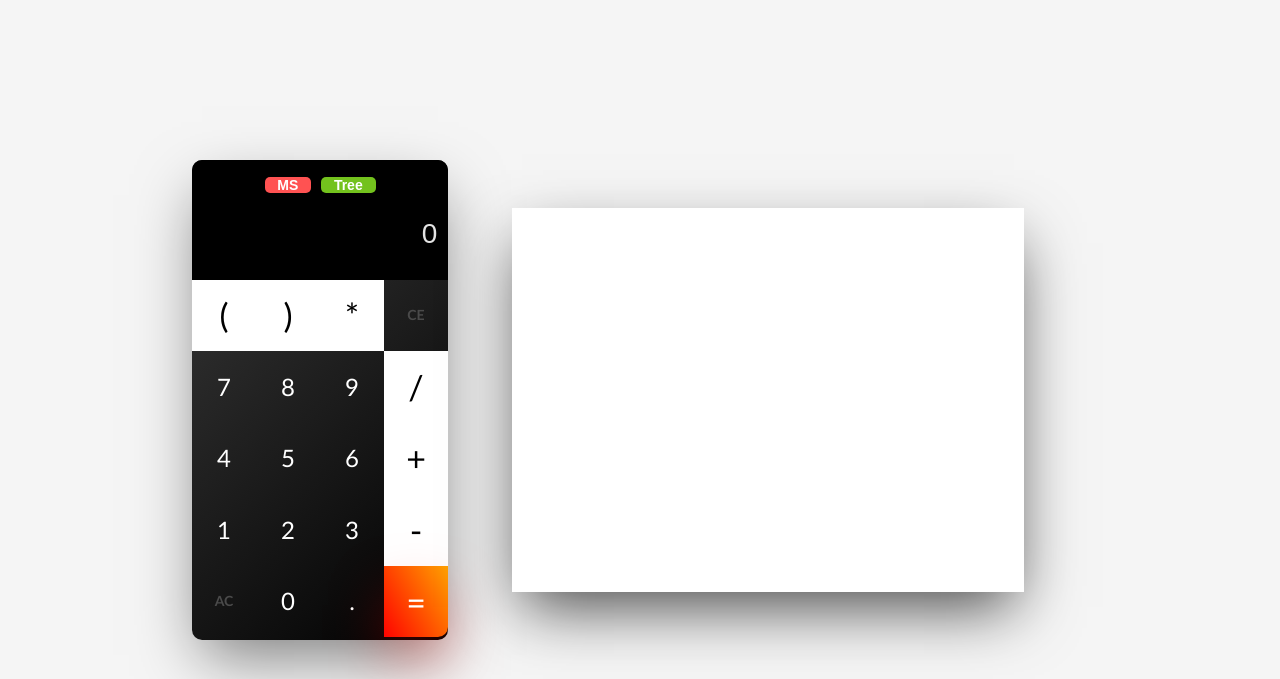
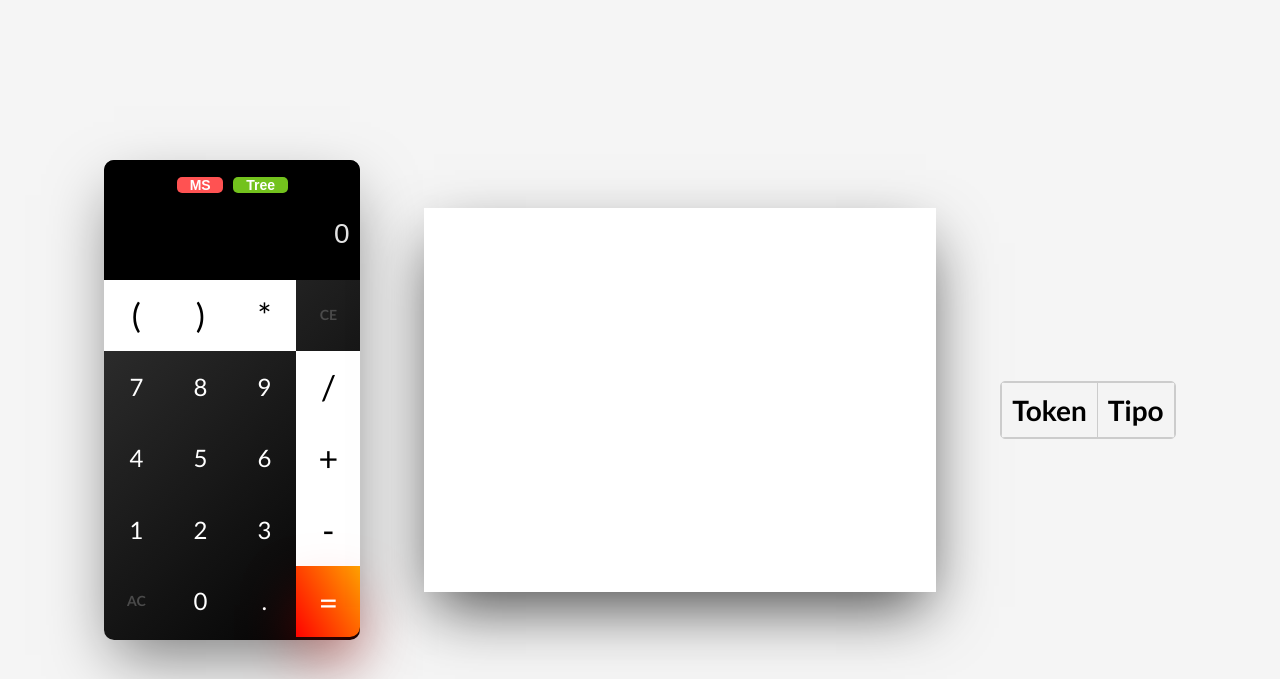
Before and after one commit to Herobrot/CalculadoraExprPython, a Flask app: page / in a window 1280 px wide. Shown: the top 679 px of the page. Run offline with Flask 3, Linux system fonts and the light colour scheme; lists and menus that the app fills with data are empty.

Commit message:
terminado

```diff
--- a/calculadora/app.py
+++ b/calculadora/app.py
@@ -10,25 +10,51 @@ import ply.lex as lex
 
 app = Flask(__name__)
 
-tokens = [
-    'FLOAT',
-    'NUMBER',
-    'PLUS',
-    'MINUS',
-    'MULTIPLY',
-    'DIVIDE',
-    'LPAREN',
-    'RPAREN',
-    'DOT',
-]
+class MathLexer:
+    tokens = [
+        'FLOAT',
+        'NUMBER',
+        'PLUS',
+        'MINUS',
+        'MULTIPLY',
+        'DIVIDE',
+        'LPAREN',
+        'RPAREN',
+        'DOT',
+    ]
 
-t_PLUS = r'\+'
-t_MINUS = r'-'
-t_MULTIPLY = r'\*'
-t_DIVIDE = r'/'
-t_LPAREN = r'\('
-t_RPAREN = r'\)'
-t_DOT = r'\.'
+
+    t_PLUS = r'\+'
+    t_MINUS = r'-'
+    t_MULTIPLY = r'\*'
+    t_DIVIDE = r'/'
+    t_LPAREN = r'\('
+    t_RPAREN = r'\)'
+    t_DOT = r'\.'
+
+    def t_FLOAT(self, t):
+        r'\d+\.\d+'
+        t.value = float(t.value)
+        return t
+
+    def t_NUMBER(self, t):
+        r'\d+'
+        t.value = int(t.value)
+        return t
+
+    t_ignore = ' \t'
+
+
+    def t_error(self, t):
+        print(f"Carácter ilegal {t.value[0]!r}")
+        t.lexer.skip(1)
+
+    def __init__(self):
+        self.lexer = lex.lex(module=self)
+
+    def tokenize(self, data):
+        self.lexer.input(data)
+        return list(self.lexer)
 
 math_grammar = """
     ?start: expr
@@ -130,6 +156,29 @@ def generate_tree(tree):
     except ValueError as e:
         return {"error": str(e)}, 400
 
+@app.route('/tokenizar', methods=['POST'])
+def token_expression():
+    data = request.json
+    expression = data.get('expression', '')
+
+    try:
+        tree = parser.parse(expression)
+        result = EvaluateTree().transform(tree)
+        lex = MathLexer()
+        tokens = lex.tokenize(expression)
+        print("Tokens:")
+        for token in tokens:
+            print(token)
+        token_list = [{"value": token.value, "type": token.type} for token in tokens]
+        print(token_list)
+        return jsonify({"valid": True, "result": result, "tokens": token_list})
+    except exceptions.LarkError as e:
+        return jsonify({"valid": False, "message": "Expresión inválida", "error": str(e)})
+    except ZeroDivisionError:
+        return jsonify({"valid": False, "message": "No se puede dividir entre 0"})
+
+
+
 @app.route('/calcular', methods=['POST'])
 def validate_expression():
     data = request.json
--- a/calculadora/static/css/main.css
+++ b/calculadora/static/css/main.css
@@ -226,3 +226,26 @@ body > .binaryTree > img {
    margin: 0 auto;
    display: block;
 }
+
+.tokenTableContainer {
+   margin-top: 20px;
+   border: 1px solid #ccc;
+   border-radius: 5px;
+   overflow-x: auto;
+}
+
+#tokenTable {
+   width: 100%;
+   border-collapse: collapse;
+   text-align: left;
+}
+
+#tokenTable th, #tokenTable td {
+   padding: 10px;
+   border: 1px solid #ccc;
+}
+
+#tokenTable th {
+   background-color: #f4f4f4;
+   font-weight: bold;
+}
--- a/calculadora/templates/index.html
+++ b/calculadora/templates/index.html
@@ -79,9 +79,55 @@
    <div class="binaryTree">
       <img id="binaryTreeImage" src="static/images/blanco.png" alt="Binary Tree">
    </div>
+   <div class="tokenTableContainer">
+      <table id="tokenTable">
+          <thead>
+              <tr>
+                  <th>Token</th>
+                  <th>Tipo</th>
+              </tr>
+          </thead>
+          <tbody>
+
+          </tbody>
+      </table>
+  </div>
    <script>
       let resuelto = false;
       let memoryValue = null;
+      const toggleBtn = document.querySelector('.btn.green')
+       toggleBtn.addEventListener('click', function () {
+          if(toggleBtn.textContent === 'Tree') {
+             toggleBtn.textContent = 'Table';
+          } else {
+             toggleBtn.textContent = 'Tree';
+          }
+      })
+      function deactivateActiveSpan() {
+        const activeSpan = document.querySelector(".active");
+        if (activeSpan) {
+            activeSpan.classList.replace("active", "dull");
+        }
+      }
+      function populateTokenTable(tokens) {
+       const tableBody = document.querySelector("#tokenTable tbody");
+       tableBody.innerHTML = "";
+       console.log(tokens);
+       tokens.forEach(token => {
+           const row = document.createElement("tr");
+
+           const tokenCell = document.createElement("td");
+           tokenCell.textContent = token.value;
+
+           const typeCell = document.createElement("td");
+           typeCell.textContent = token.type;
+
+           row.appendChild(tokenCell);
+           row.appendChild(typeCell);
+
+           tableBody.appendChild(row);
+       });
+   }
       function updateBinaryTreeImage(imageUrl) {
        const binaryTreeImage = document.getElementById("binaryTreeImage");
        const uniqueUrl = `${imageUrl}?t=${new Date().getTime()}`;
@@ -91,6 +137,34 @@
            const binaryTreeContainer = document.querySelector(".binaryTree");
            binaryTreeContainer.innerHTML = `<img id="binaryTreeImage" src="${uniqueUrl}" alt="Binary Tree">`;
        }
+      }
+      function tokenizeExpression(expression, input) {
+         try{
+            fetch('/tokenizar', {
+               method: 'POST',
+               headers: {
+                     'Content-Type': 'application/json',
+               },
+               body: JSON.stringify({ expression }),
+            })
+            .then(response => response.json())
+            .then(data => {
+              if (data.valid) {
+                    input.value = data.result;
+                    print(data.tokens);
+                    populateTokenTable(data.tokens);
+              } else {
+                    input.value = "Error: " + data.message;
+              }
+            })
+            .catch(error => {
+               console.error("Error al procesar la entrada:", error);
+               input.value = "Error de conexión";
+            });
+         } catch (error) {
+            console.error("Error al procesar la entrada:", error);
+            input.value = "Error de conexión";
+         }
       }
       function evaluateExpression(expression, input) {
          console.log("Expresión a evaluar:", expression);
@@ -164,7 +238,11 @@
                }
           } else if (event.key === "Enter") {
               const expression = input.value;
-              evaluateExpression(expression, input);
+              if (toggleBtn.textContent === 'Tree') {
+                  evaluateExpression(expression, input);
+              } else {
+                  tokenizeExpression(expression, input);
+              }
           }
 
           event.preventDefault();
@@ -232,7 +310,7 @@
        }
        event.preventDefault();
    });
-   msBtn = document.querySelector('.btn.red')
+   const msBtn = document.querySelector('.btn.red')
    msBtn.addEventListener('click', function () {
       const input = document.getElementById('displayInput');
       const displayValue = input.value.trim();
```
Also changed, not shown: calculadora/static/images/binary_tree_equation.png.
